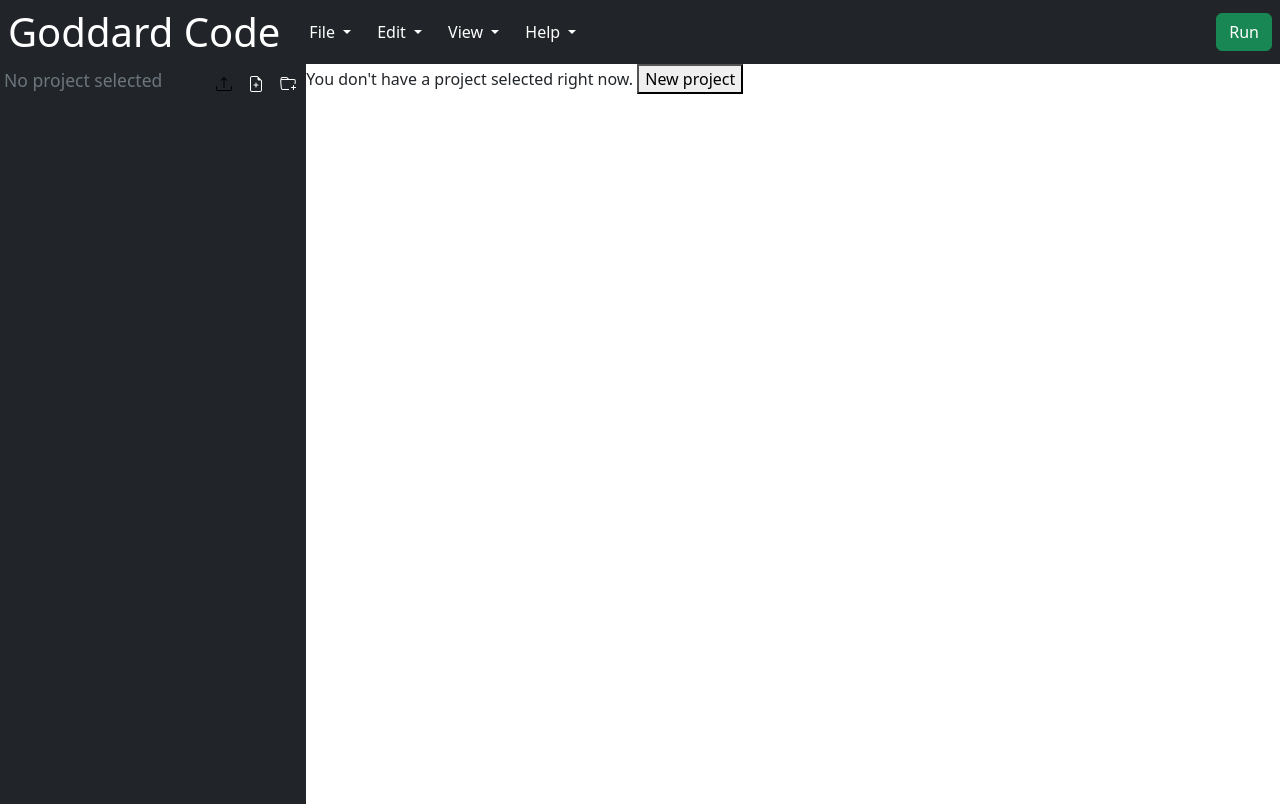
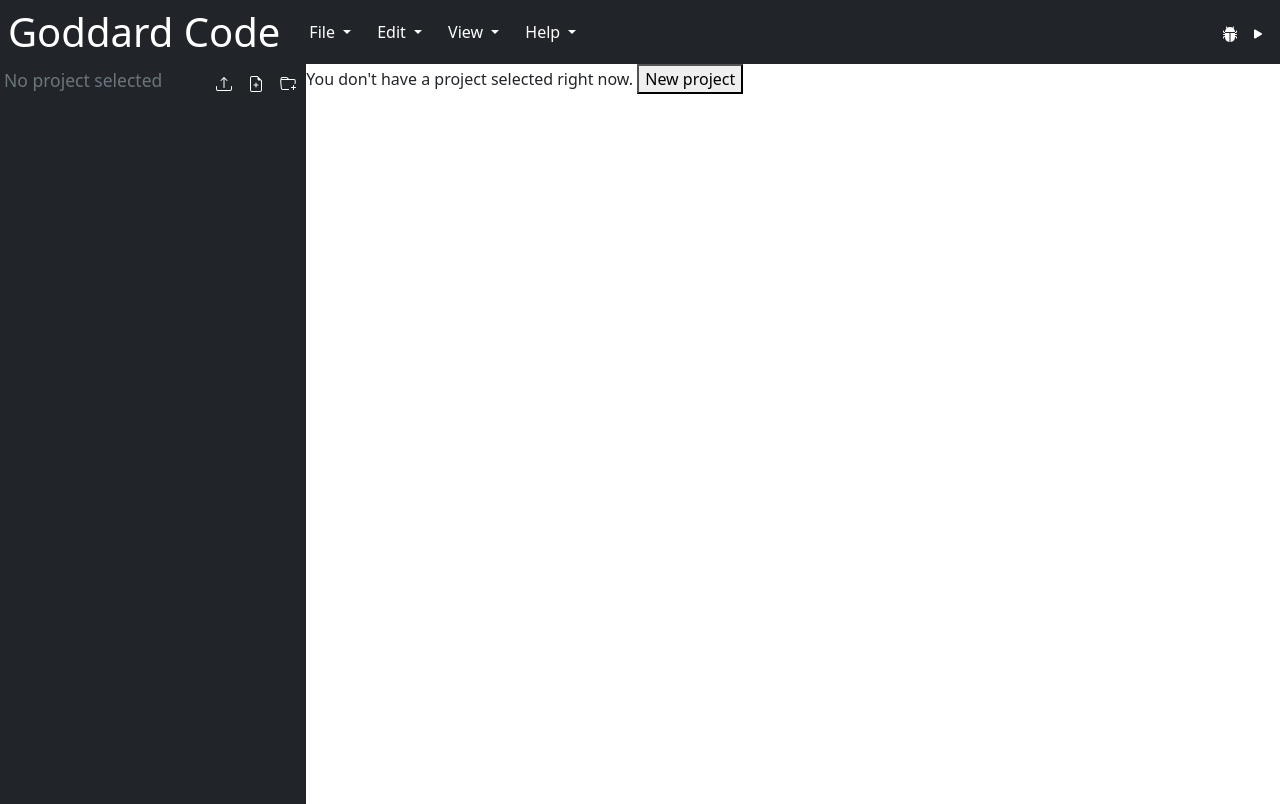
Before and after one commit to GoddardSuite/goddard-code, a website: page index.html in a window 1280 px wide. Drawn offline with nearby package versions, Linux system fonts and the light colour scheme.

Commit message:
Update index.html

```diff
--- a/index.html
+++ b/index.html
@@ -78,7 +78,19 @@
         </ul>
       </div>
     </div>
-    <nav><button id="run" class="btn btn-success" onclick="interpret()">Run</button></nav>
+    <nav class="d-flex align-items-center">
+      <button class="icon-btn">
+        <svg xmlns="http://www.w3.org/2000/svg" width="16" height="16" fill="white" class="bi bi-bug-fill" viewBox="0 0 16 16">
+          <path d="M4.978.855a.5.5 0 1 0-.956.29l.41 1.352A5 5 0 0 0 3 6h10a5 5 0 0 0-1.432-3.503l.41-1.352a.5.5 0 1 0-.956-.29l-.291.956A5 5 0 0 0 8 1a5 5 0 0 0-2.731.811l-.29-.956z"/>
+          <path d="M13 6v1H8.5v8.975A5 5 0 0 0 13 11h.5a.5.5 0 0 1 .5.5v.5a.5.5 0 1 0 1 0v-.5a1.5 1.5 0 0 0-1.5-1.5H13V9h1.5a.5.5 0 0 0 0-1H13V7h.5A1.5 1.5 0 0 0 15 5.5V5a.5.5 0 0 0-1 0v.5a.5.5 0 0 1-.5.5zm-5.5 9.975V7H3V6h-.5a.5.5 0 0 1-.5-.5V5a.5.5 0 0 0-1 0v.5A1.5 1.5 0 0 0 2.5 7H3v1H1.5a.5.5 0 0 0 0 1H3v1h-.5A1.5 1.5 0 0 0 1 11.5v.5a.5.5 0 1 0 1 0v-.5a.5.5 0 0 1 .5-.5H3a5 5 0 0 0 4.5 4.975"/>
+        </svg>
+      </button>
+      <button id="run" class="icon-btn" onclick="interpret()">
+        <svg xmlns="http://www.w3.org/2000/svg" width="16" height="16" fill="white" class="bi bi-play-fill" viewBox="0 0 16 16">
+          <path d="m11.596 8.697-6.363 3.692c-.54.313-1.233-.066-1.233-.697V4.308c0-.63.692-1.01 1.233-.696l6.363 3.692a.802.802 0 0 1 0 1.393"/>
+        </svg>
+      </button>
+    </nav>
   </header>
   <div class="d-flex h-100">
     <div class="nav-wrapper p-1 bg-dark" style="width: 400px">
@@ -87,7 +99,7 @@
           <h5 class="project-name text-white"><small class=text-secondary>No project selected</small></h5>
           <div>
             <button class="icon-btn">
-              <svg xmlns="http://www.w3.org/2000/svg" width="16" height="16" fill="currentColor" class="bi bi-upload" viewBox="0 0 16 16">
+              <svg xmlns="http://www.w3.org/2000/svg" width="16" height="16" fill="white" class="bi bi-upload" viewBox="0 0 16 16">
                 <path d="M.5 9.9a.5.5 0 0 1 .5.5v2.5a1 1 0 0 0 1 1h12a1 1 0 0 0 1-1v-2.5a.5.5 0 0 1 1 0v2.5a2 2 0 0 1-2 2H2a2 2 0 0 1-2-2v-2.5a.5.5 0 0 1 .5-.5"/>
                 <path d="M7.646 1.146a.5.5 0 0 1 .708 0l3 3a.5.5 0 0 1-.708.708L8.5 2.707V11.5a.5.5 0 0 1-1 0V2.707L5.354 4.854a.5.5 0 1 1-.708-.708z"/>
               </svg>
```
